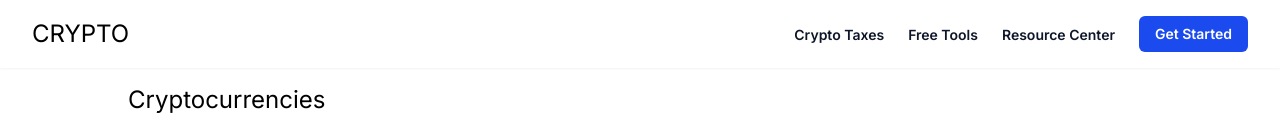
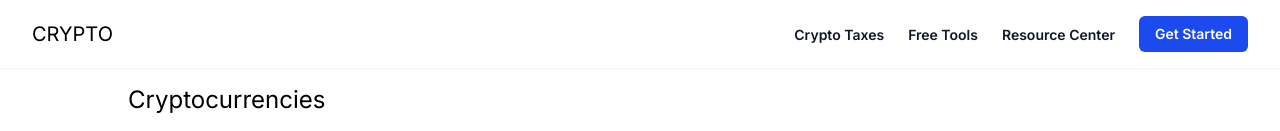
Before and after one commit to manishmh/koinx, a Next.js app: page / in a window 1280 px wide. Shown: the top 131 px of the page. Built offline with nearby package versions, Linux system fonts and the light colour scheme.

Commit message:
Update navbar.tsx

```diff
--- a/src/components/navbar.tsx
+++ b/src/components/navbar.tsx
@@ -12,7 +12,7 @@ const Navbar = () => {
         height={30}
         className="w-auto h-auto"
       /> */}
-      <div className="text-xl md:text-2xl text-bold uppercase">Crypto</div>
+      <div className="text-lg md:text-xl text-extrabold uppercase">Crypto</div>
       <MobileNavbar />
       <div className="gap-6 items-center hidden md:flex">
         <NavbarItem link="/" item="crypto taxes"/>
```
